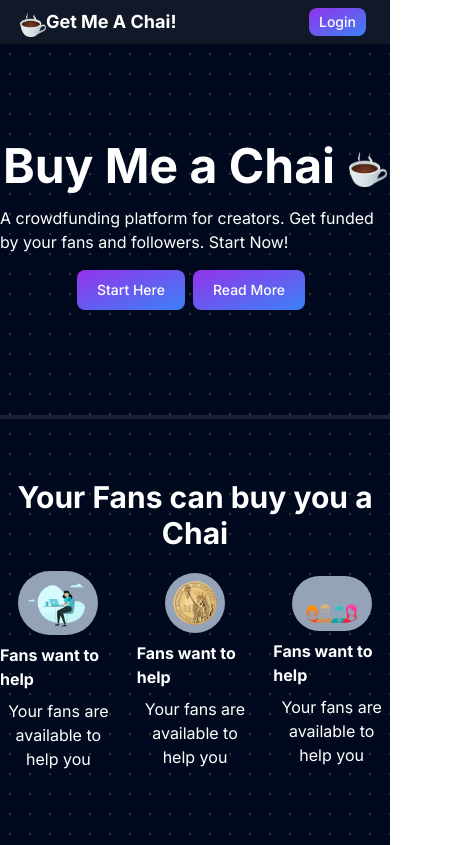
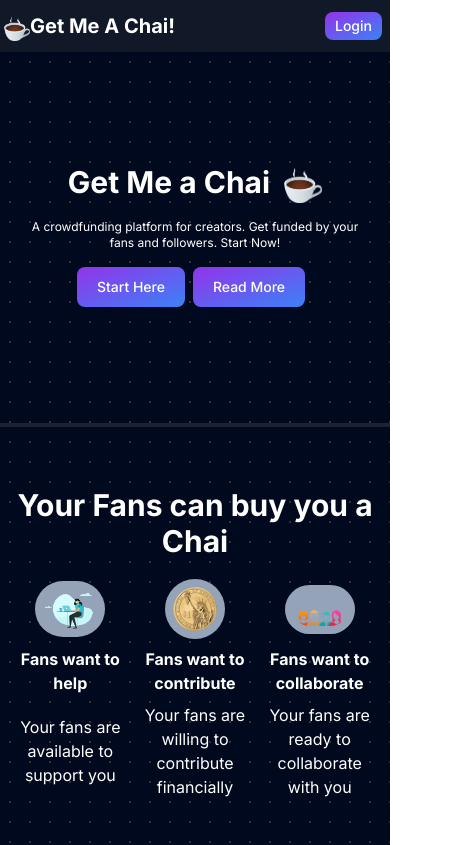
Before and after one commit to Divyansht85/GetMeAChai, a Next.js app: page / in a window 390 px wide. Shown: the top 845 px of the page, 475 px wide, since content can reach past the window. Built offline with nearby package versions, Linux system fonts and the light colour scheme; no server answers.

Commit message:
Made website responsive

```diff
--- a/app/about/page.js
+++ b/app/about/page.js
@@ -3,7 +3,7 @@ import React from "react";
 
 const About = () => {
   return (
-    <div className="container mx-auto px-32 py-8 text-sm">
+    <div className="container mx-auto lg:px-32 px-5 py-8 text-sm">
       <h1 className="text-3xl font-semibold mb-4">About Get Me a Chai</h1>
       <p className="text-base mb-6">
         Get Me a Chai is a crowdfunding platform for creators to fund their
--- a/app/db/connectDb.js
+++ b/app/db/connectDb.js
@@ -4,6 +4,7 @@ const connectDB = async () => {
     const conn = await mongoose.connect(
       `${process.env.MONGO_DB_CONNECTION_STRING}`
     );
+    console.log(`MongoDB Connected: ${conn.connection.host}`);
   } catch (error) {
     console.error(error.message);
     process.exit(1);
--- a/app/page.js
+++ b/app/page.js
@@ -1,18 +1,34 @@
 /* eslint-disable jsx-a11y/alt-text */
 /* eslint-disable @next/next/no-img-element */
-import Image from "next/image";
+"use client";
 import Link from "next/link";
+import { useEffect } from "react";
+import { signOut } from "next-auth/react";
+import FansSupport from "@/components/Fans";
 export default function Home() {
+  useEffect(() => {
+    if (typeof window !== "undefined") {
+      // Check if this is the first time the application loads
+      const isFirstLoad = sessionStorage.getItem("isFirstLoad");
+      if (!isFirstLoad) {
+        // Set flag in session storage to indicate first load is done
+        sessionStorage.setItem("isFirstLoad", "true");
+
+        // Sign out the user
+        signOut();
+      }
+    }
+  }, []);
   return (
     <>
-      <div className="flex justify-center text-white items-center h-[44vh] flex-col gap-4">
-        <div className="font-bold text-5xl flex gap-2 justify-center items-center">
-          Buy Me a Chai
+      <div className="flex justify-center text-white items-center h-[44vh] flex-col gap-4 px-5 md:px-0 text-xs md:text-base">
+        <div className="font-bold md:text-5xl flex gap-2 justify-center items-center text-3xl">
+          Get Me a Chai
           <span>
             <img src="../Assets/GIFs/tea.gif" width={44} />
           </span>
         </div>
-        <p>
+        <p className="text-center md:text-left">
           A crowdfunding platform for creators. Get funded by your fans and
           followers. Start Now!
         </p>
@@ -37,48 +53,16 @@ export default function Home() {
       </div>
       <div className="bg-white h-1 opacity-10"></div>
 
-      <div className="text-white container mx-auto pb-20 pt-10">
-        <h2 className="text-3xl font-bold text-center my-5">
-          Your Fans can buy you a Chai
-        </h2>
-        <div className="flex gap-5 justify-around">
-          <div className="item space-y-2 flex flex-col items-center justify-center">
-            <img
-              className="bg-slate-400 rounded-full p-2"
-              src="../Assets/GIFs/man.gif"
-              width={80}
-            />
-            <p className="font-bold">Fans want to help</p>
-            <p className="text-center">Your fans are available to help you</p>
-          </div>
-          <div className="item space-y-2 flex flex-col items-center justify-center">
-            <img
-              className="bg-slate-400 rounded-full p-2 text-black"
-              src="../Assets/GIFs/coin.gif"
-              width={60}
-            />
-            <p className="font-bold">Fans want to help</p>
-            <p className="text-center">Your fans are available to help you</p>
-          </div>
-          <div className="item space-y-2 flex flex-col items-center justify-center">
-            <img
-              className="bg-slate-400 rounded-full p-2 text-black"
-              src="../Assets/GIFs/group.gif"
-              width={80}
-            />
-            <p className="font-bold">Fans want to help</p>
-            <p className="text-center">Your fans are available to help you</p>
-          </div>
-        </div>
-      </div>
+      <FansSupport />
+
       <div className="bg-white h-1 opacity-10"></div>
       <div className="text-white container mx-auto pb-20 pt-10 flex flex-col items-center justify-center">
         <h2 className="text-3xl font-bold text-center my-7">
           Learn More about us
         </h2>
+        <div className="w-[90%] h-[40vh] md:w-[50%] md:h-[40vh] lg:w-[65%] lg:h-[55vh] xl:w-[50%] xl:h-[55vh]">
           <iframe
-          width="560"
-          height="315"
+            className="w-full h-full"
             src="https://www.youtube.com/embed/8lFFHe5nrY8?si=Tohj2ubEavn9hAwu"
             title="YouTube video player"
             // frameBorder="0"
@@ -87,6 +71,7 @@ export default function Home() {
             allowFullScreen
           ></iframe>
         </div>
+      </div>
     </>
   );
 }
--- a/components/Dashboard.js
+++ b/components/Dashboard.js
@@ -66,7 +66,7 @@ const Dashboard = () => {
         pauseOnHover
         theme="light"
       />
-      <div className="container mx-auto py-5">
+      <div className="container mx-auto py-5 px-6">
         <h1 className="text-center my-5 text-3xl font-bold">
           Welcome to your Dashboard
         </h1>
--- /dev/null
+++ b/components/Fans.js
@@ -0,0 +1,73 @@
+/* eslint-disable @next/next/no-img-element */
+import React from "react";
+
+const FansSupport = () => {
+  return (
+    <div className="text-white container mx-auto pb-20 pt-10 lg:px-10 px-3">
+      <h2 className="text-3xl font-bold text-center my-5">
+        Your Fans can buy you a Chai
+      </h2>
+      <div className="grid grid-cols-3 gap-2 md:gap-5 justify-items-center">
+        <div className="item flex flex-col items-center justify-center">
+          <img
+            className="bg-slate-400 rounded-full p-2"
+            src="../Assets/GIFs/man.gif"
+            width={70}
+            height={70}
+            alt="Fans want to help"
+          />
+        </div>
+        <div className="item flex flex-col items-center justify-center">
+          <img
+            className="bg-slate-400 rounded-full p-2"
+            src="../Assets/GIFs/coin.gif"
+            width={60}
+            height={60}
+            alt="Fans want to contribute"
+          />
+        </div>
+        <div className="item flex flex-col items-center justify-center">
+          <img
+            className="bg-slate-400 rounded-full p-2"
+            src="../Assets/GIFs/group.gif"
+            width={70}
+            height={70}
+            alt="Fans want to collaborate"
+          />
+        </div>
+        <div className="item flex flex-col items-center justify-center">
+          <p className="font-bold text-center text-small md:text-base">
+            Fans want to help
+          </p>
+        </div>
+        <div className="item flex flex-col items-center justify-center">
+          <p className="font-bold text-center text-small md:text-base">
+            Fans want to contribute
+          </p>
+        </div>
+        <div className="item flex flex-col items-center justify-center">
+          <p className="font-bold text-center text-small md:text-base">
+            Fans want to collaborate
+          </p>
+        </div>
+        <div className="item flex flex-col items-center justify-center">
+          <p className="text-center text-small md:text-base">
+            Your fans are available to support you
+          </p>
+        </div>
+        <div className="item flex flex-col items-center justify-center">
+          <p className="text-center text-small md:text-base">
+            Your fans are willing to contribute financially
+          </p>
+        </div>
+        <div className="item flex flex-col items-center justify-center">
+          <p className="text-center text-small md:text-base">
+            Your fans are ready to collaborate with you
+          </p>
+        </div>
+      </div>
+    </div>
+  );
+};
+
+export default FansSupport;
--- a/components/Footer.js
+++ b/components/Footer.js
@@ -3,8 +3,9 @@ import React from "react";
 const Footer = () => {
   return (
     <footer className="bg-gray-900 text-white px-4 h-12 flex justify-center items-center">
-      <p className="text-center">
-        Copywrite &copy; {new Date().getFullYear()} Get me A Chai - All rights reserved!
+      <p className="text-center md:text-small">
+        Copywrite &copy; {new Date().getFullYear()} Get me A Chai - All rights
+        reserved!
       </p>
     </footer>
   );
--- a/components/Navbar.js
+++ b/components/Navbar.js
@@ -25,13 +25,15 @@ const Navbar = ({ props }) => {
   }, []);
 
   return (
-    <nav className="bg-gray-900 text-white flex justify-between px-4 items-center h-12">
+    <nav className="bg-gray-900 text-white flex justify-between md:px-4 sm:px-1 items-center md:h-12">
       <Link
         href={"/"}
         className="logo font-bold text-lg flex justify-center items-center"
       >
         <img src="../Assets/GIFs/tea.gif" width={30} alt="" />
-        <span>Get Me A Chai!</span>
+        <span className="text-xl md:text-base my-3 md:my-0">
+          Get Me A Chai!
+        </span>
       </Link>
       <div className="relative">
         {session && (
```
Also changed, not shown: components/PaymentPage.js (+13 -9 lines). Lines whose indentation alone changed are shown as unchanged.
